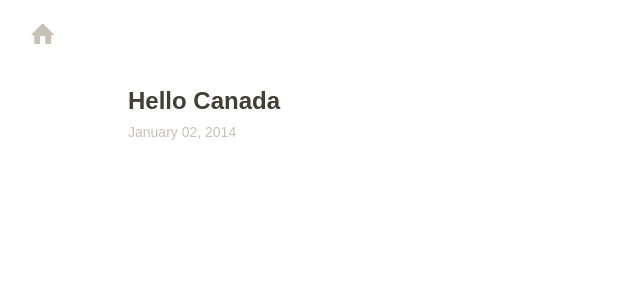
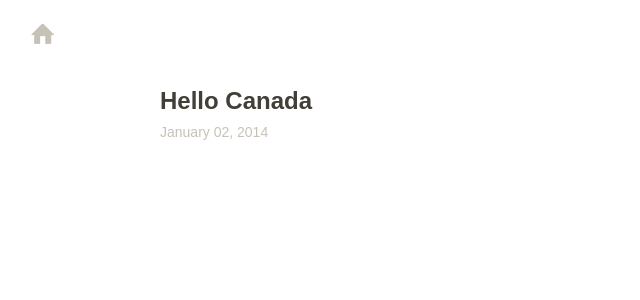
Before and after one commit to bredele/bredele.github.io, a Jekyll site: the page built from index.html, in a window 1280 px wide. Shown: the top 300 px of the page, without its empty margins (0-640 px from the left). Built offline with Jekyll 4.4.1, drawn with Linux system fonts in a browser that asks for light colours; Markdown is read by kramdown in place of the engine named in the settings; the list of posts is cut into pages by our own code.

Commit message:
update layout

```diff
--- a/assets/blog.css
+++ b/assets/blog.css
@@ -314,7 +314,7 @@
 }
 
 .main {
-	width:80%;
+	width:960px;
 }
 .article-link {
 	color:inherit;
```
